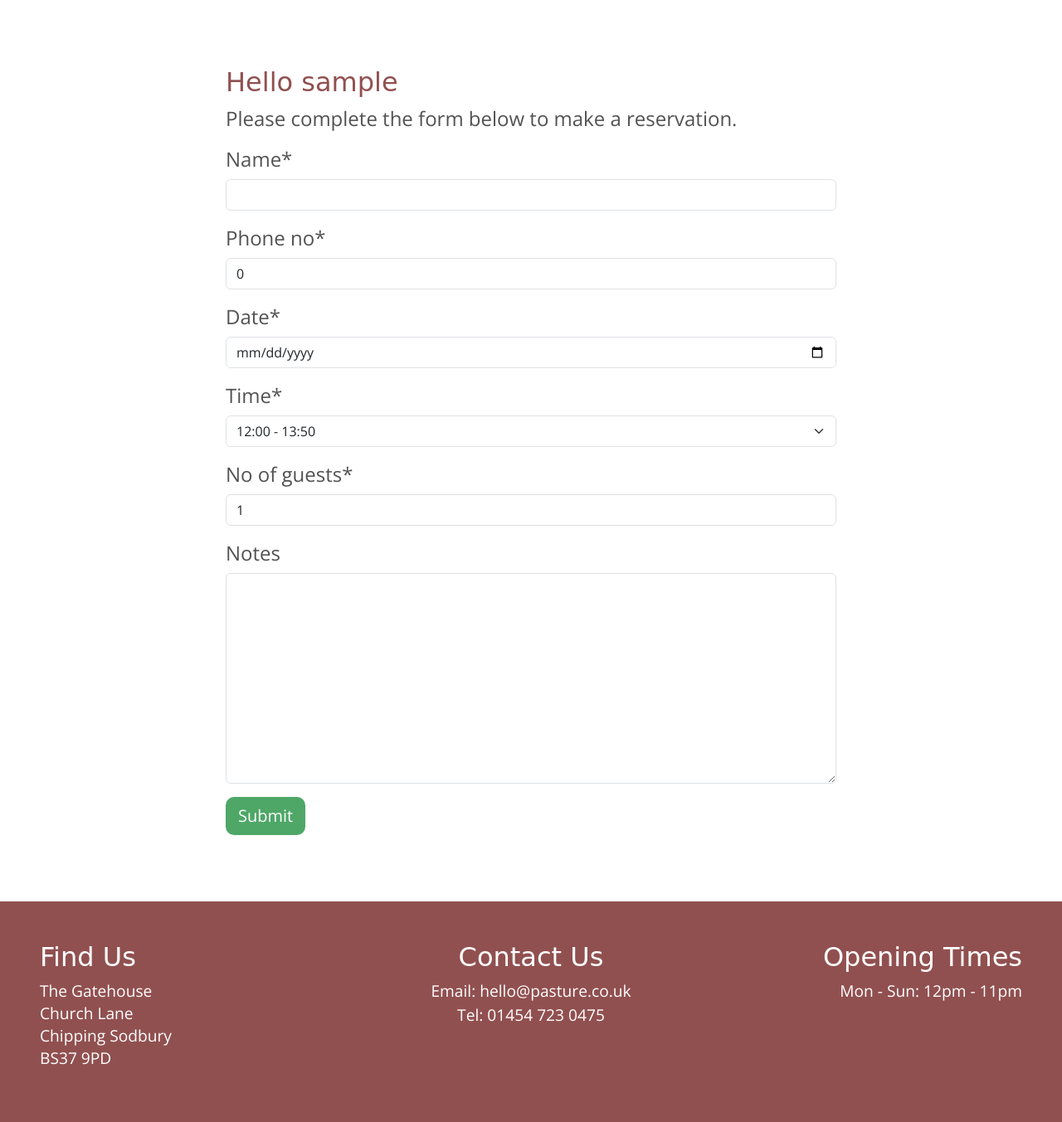
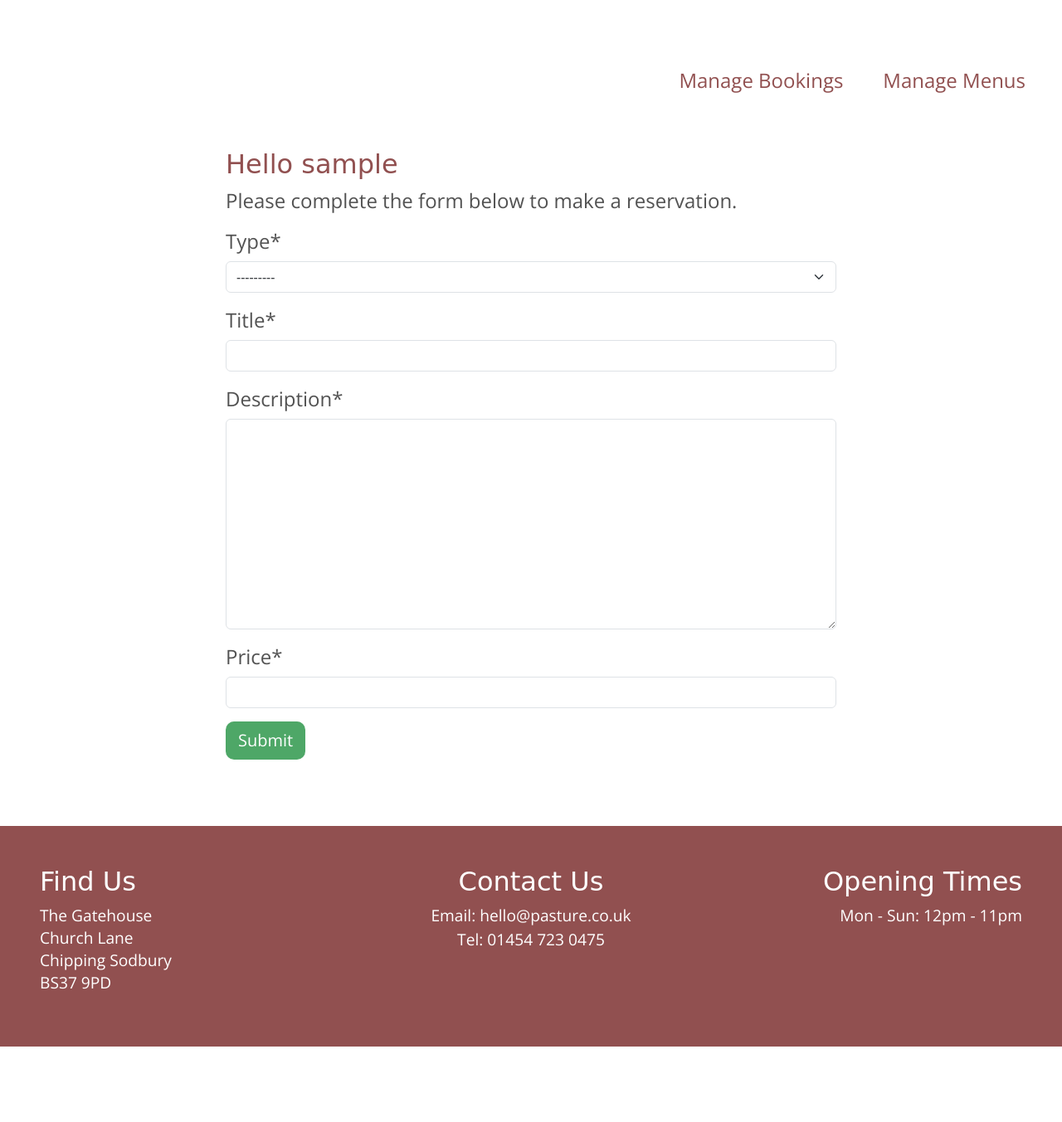
Before and after one commit to MichelleBritton/pasture, a Django app: template templates/manage_menus.html in a window 1280 px wide. Shown: the part 400-1753 px from the top of the page at 83% size. After the commit the page ends 1662 px from the top, so only its background shows below. Run offline with Django 3.2, Linux system fonts and the light colour scheme; the template is opened without the code that fills it: values that come from a table or form of the project are taken from there, others are empty; the visitor is signed in with stand-in values (Sample User, id 1); some libraries are stand-ins or nearby versions; some web fonts are replaced.

Commit message:
Take out default value for type

```diff
--- a/restaurant/models.py
+++ b/restaurant/models.py
@@ -47,7 +47,7 @@ class Menu(models.Model):
     """
     Model to store data regarding menu items
     """
-    type = models.CharField(max_length=4, choices=TYPES, default="Please select a type")
+    type = models.CharField(max_length=4, choices=TYPES)
     title = models.CharField(max_length=200, unique=True)
     description = models.TextField()
     price = models.FloatField()
--- a/templates/manage_menus.html
+++ b/templates/manage_menus.html
@@ -12,8 +12,18 @@
         </div>
     </section>
     <!-- Content Area -->
-    <section class="text-area">
+    <section class="text-area profile">
         {% if request.user.is_staff %}
+        <div class="container-fluid">
+            <!-- Sub Navigation -->
+            <div class="d-flex justify-content-end pb-5">
+                <ul class="d-flex sub-nav">
+                    <li><a href="{% url 'manage_bookings' %}" class="red px-5">Manage Bookings</a></li>
+                    <li><a href="{% url 'manage_menus' %}" class="red">Manage Menus</a></li>
+                </ul>
+            </div>
+        </div>
+
         <div class="container">
             <div class="row">
                 <div class="col-12 col-md-8 offset-md-2">
@@ -21,7 +31,7 @@
                     <p>Please complete the form below to make a reservation.</p>
                     <!-- Booking Form-->
                     <form method="post">
-                        {{ booking_form | crispy }}
+                        {{ menu_form | crispy }}
                         {% csrf_token %}
                         <button type="submit" class="btn btn-signup btn-lg">Submit</button>
                     </form>
```
Also changed, not shown: restaurant/migrations/0009_alter_menu_type.py (added).
